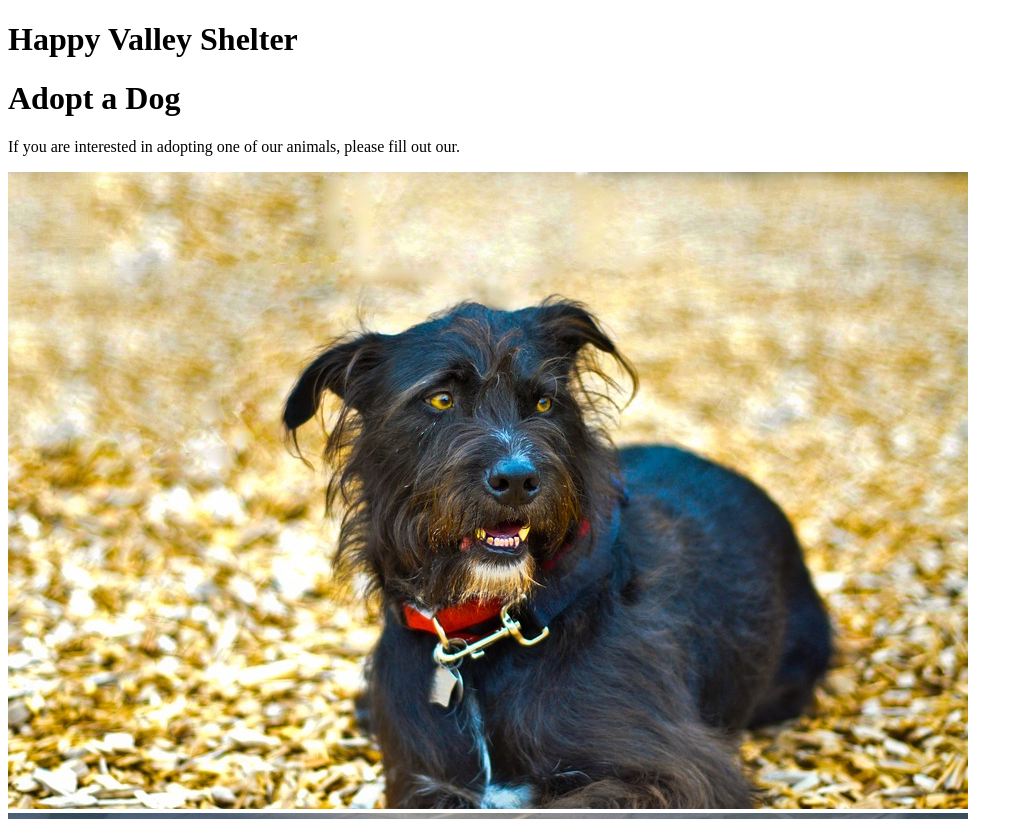
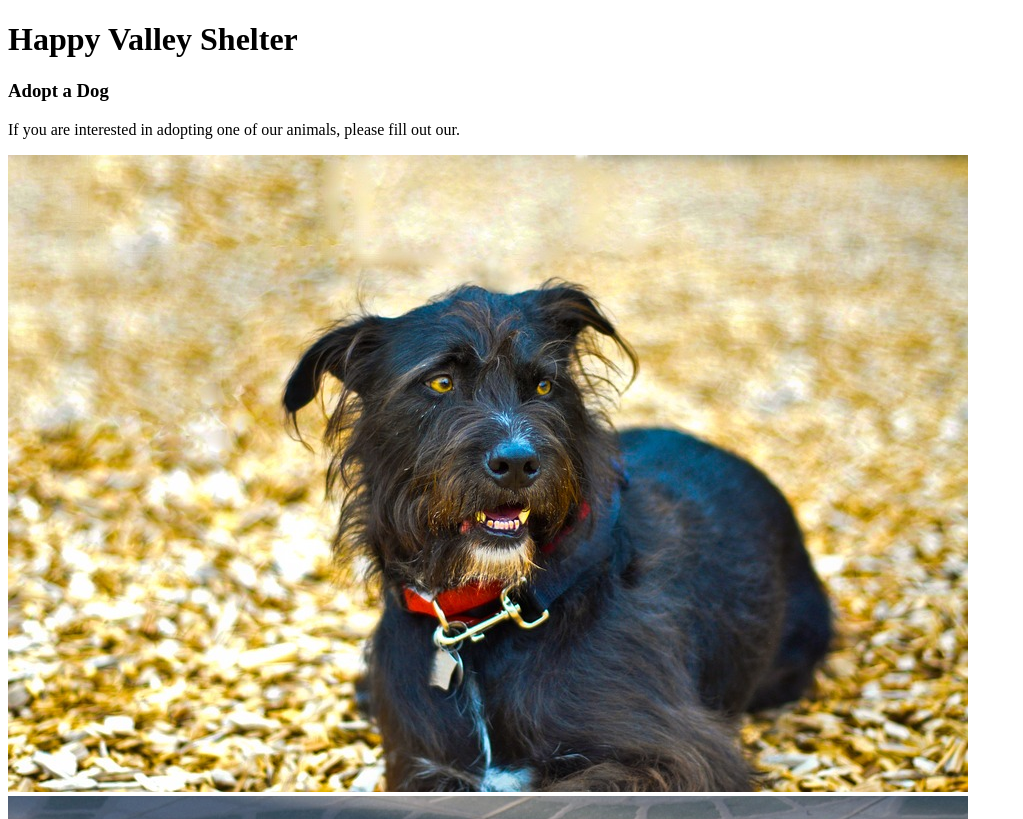
Before and after one commit to Carb0n-rev9/dog-adoption-site-sbostic21, a plain HTML site: page index.html in a window 1280 px wide. Shown: the top 819 px of the page, without its empty margins (0-1023 px from the left). Drawn offline with Linux system fonts and the light colour scheme.

Commit message:
got that

```diff
--- a/index.html
+++ b/index.html
@@ -1,6 +1,8 @@
 <!DOCTYPE html>
 <html lang="en-US">
     <head>
+        <link href="https://fonts.googleapis.com/css?family=Open+Sans:400,700|Oswald:400,700" rel="stylesheet">
+
         <meta charset="uft-8"/>
         <title>Happy Valley Shelter</title>
     </head>
@@ -8,7 +10,7 @@
 <body>
     <header>
         <h1>Happy Valley Shelter</h1>
-        <h1>Adopt a Dog</h1>
+        <h3>Adopt a Dog</h3>
    </header>
         <p>If you are interested in adopting one of our animals, please fill
        out our.
```
Also changed, not shown: styles.css (added).
